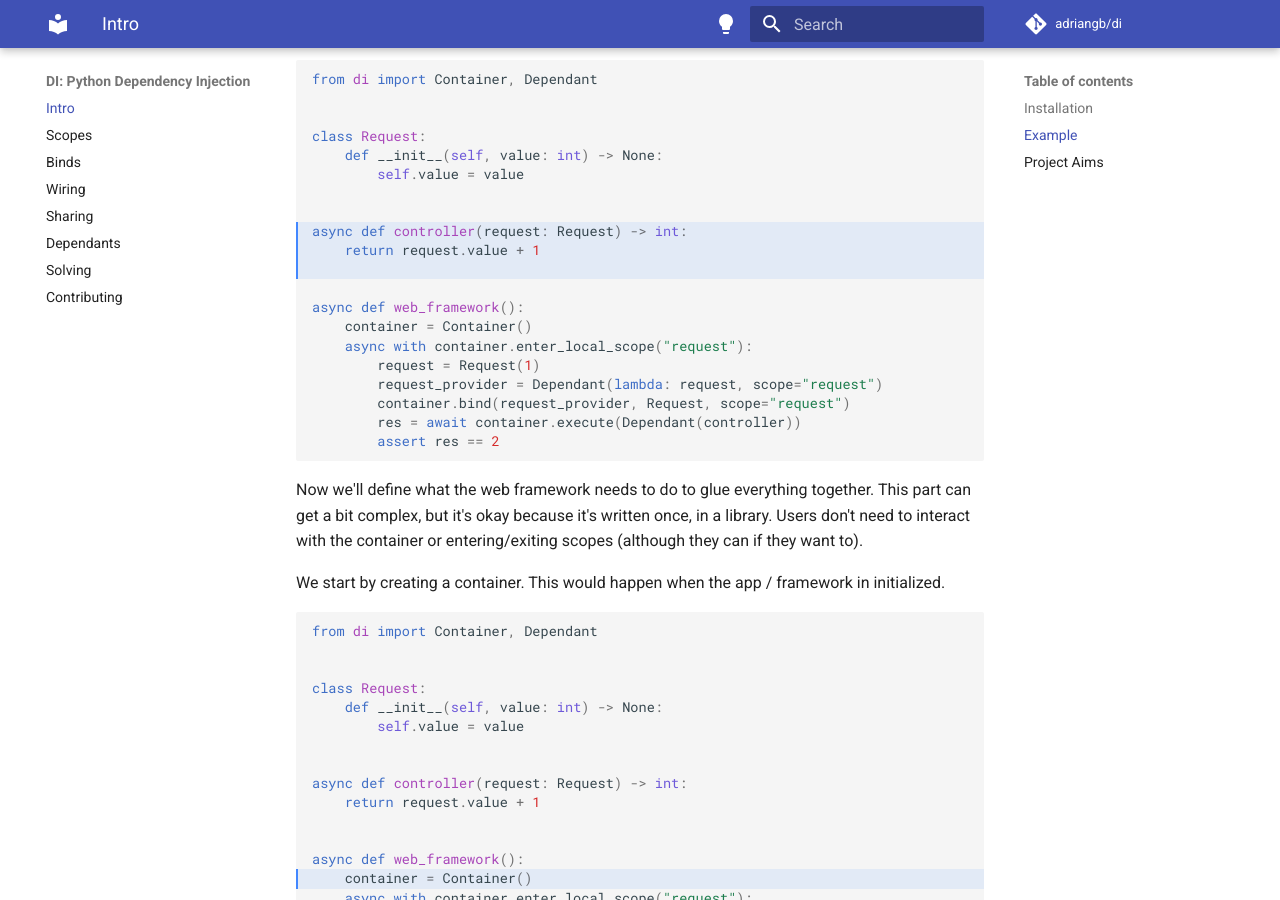
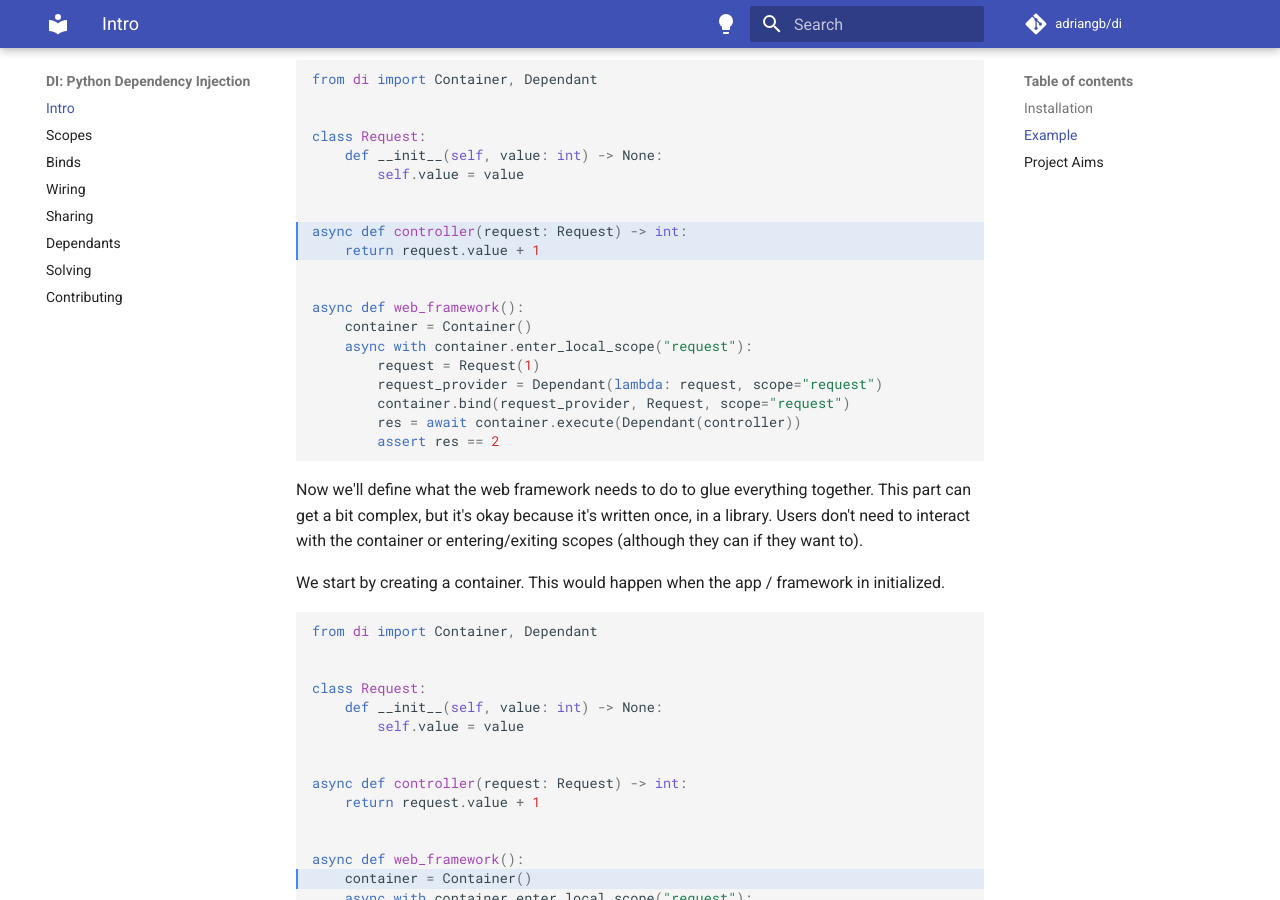
Before and after one commit to adriangb/di, an MkDocs documentation site: the page built from docs/README.md, in a window 1280 px wide and 900 px high, scrolled down 1430 px. Built offline with MkDocs 1.6.1 and Material for MkDocs 9.7.7, drawn with Linux system fonts in a browser that asks for light colours; comment, search, counter and statistics services are not loaded.

````diff
--- a/docs/README.md
+++ b/docs/README.md
@@ -43,7 +43,7 @@
 Next, we'll declare a controller / endpoint that uses the request.
 This is the only code the user would have to write.
 
-```Python hl_lines="9-11"
+```Python hl_lines="9-10"
 --8<-- "docs/src/web_framework.py"
 ```
 
--- a/pyproject.toml
+++ b/pyproject.toml
@@ -1,6 +1,6 @@
 [tool.poetry]
 name = "di"
-version = "0.2.2"
+version = "0.2.3"
 description = "Autowiring dependency injection"
 authors = ["Adrian Garcia Badaracco <adrian@adriangb.com>"]
 
````
